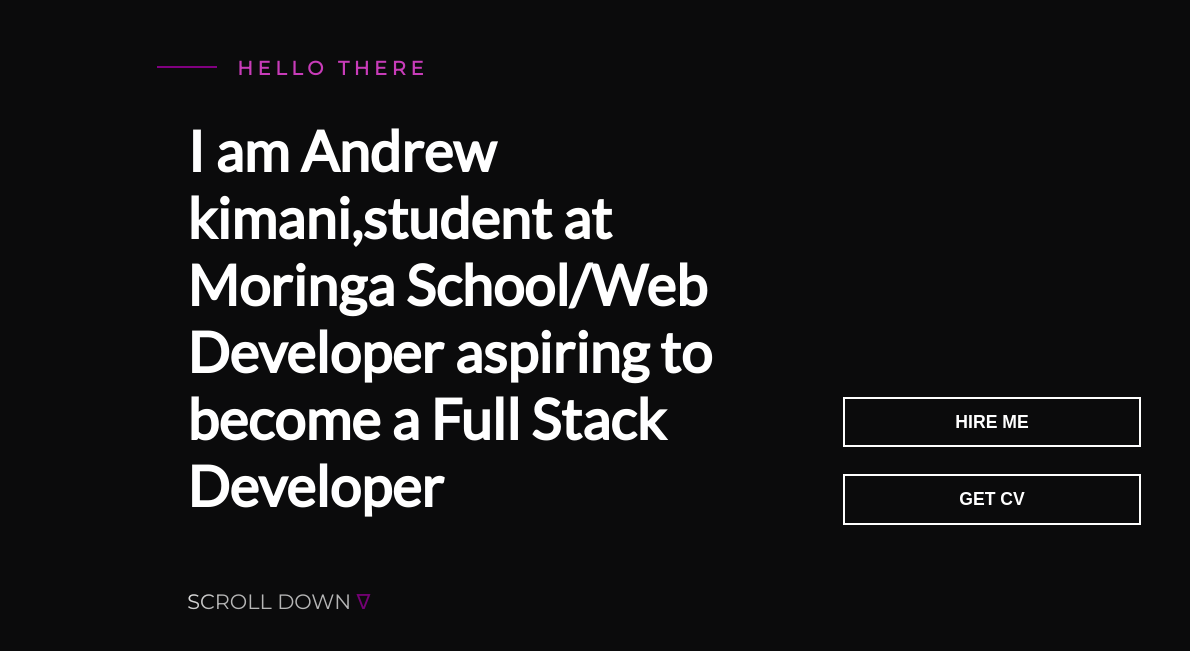
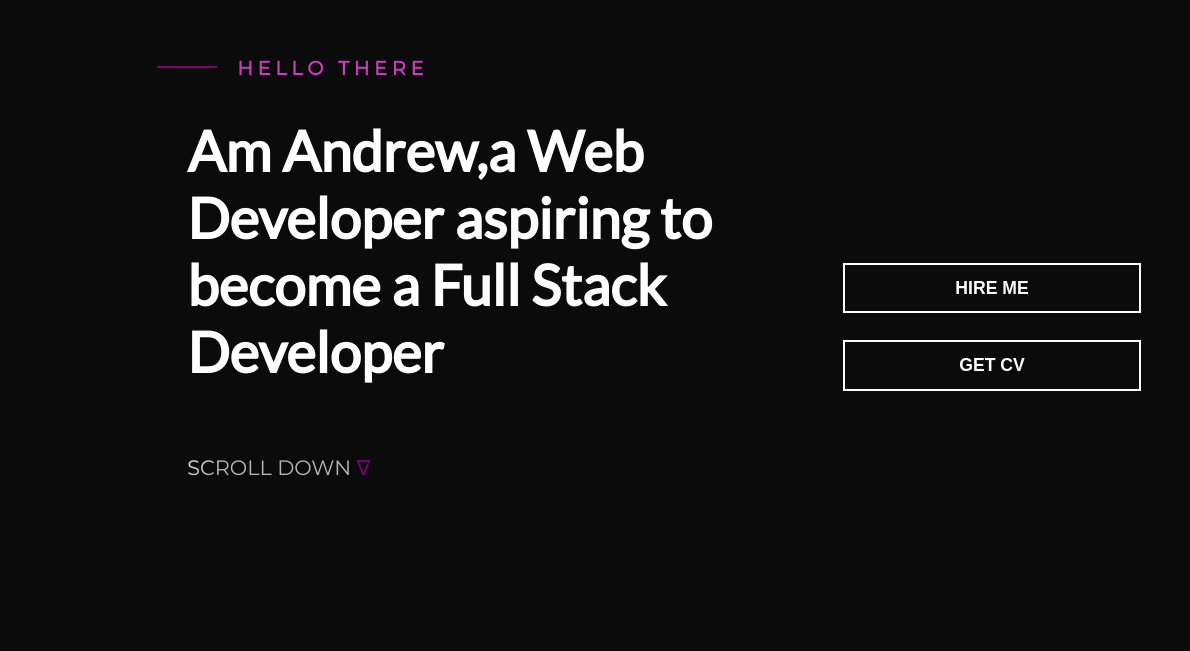
Before and after one commit to andrew4779/RESUME, a plain HTML site: page index.html in a window 1280 px wide. Shown: the part 149-800 px from the top of the page, 0-1190 px from the left. Drawn offline with Linux system fonts and the light colour scheme.

Commit message:
encosence comc-de

```diff
--- a/index.html
+++ b/index.html
@@ -21,7 +21,7 @@
         <div class="hero-section">
             <div class="hero">
                 <h3>Hello there</h3>
-                <h1>I am Andrew kimani,student at Moringa School/Web Developer aspiring to become a Full Stack Developer</h1>
+                <h1>Am Andrew,a Web Developer aspiring to become a Full Stack Developer</h1>
                 <div class="buttons">
                     <button><a href="#contact">Hire Me</a></button>
                     <button><a href="">Get CV</a></button>
```
